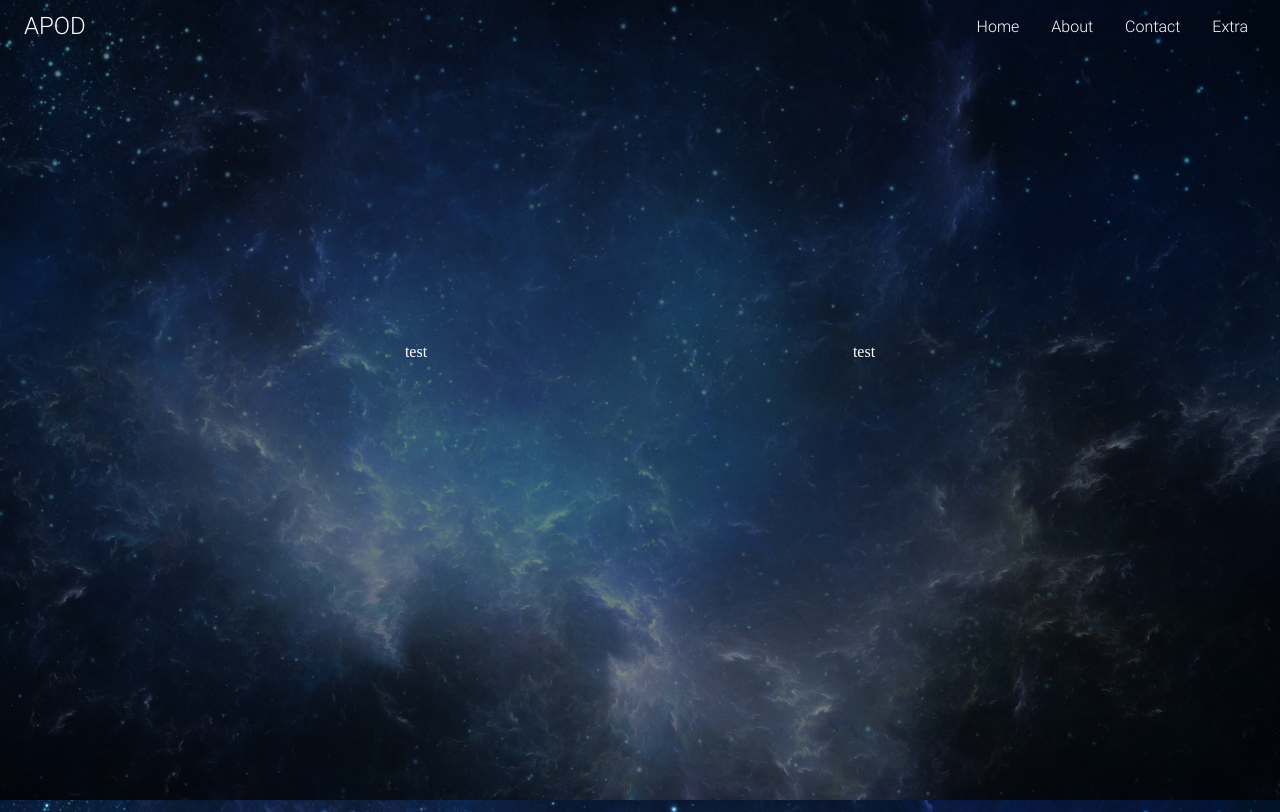
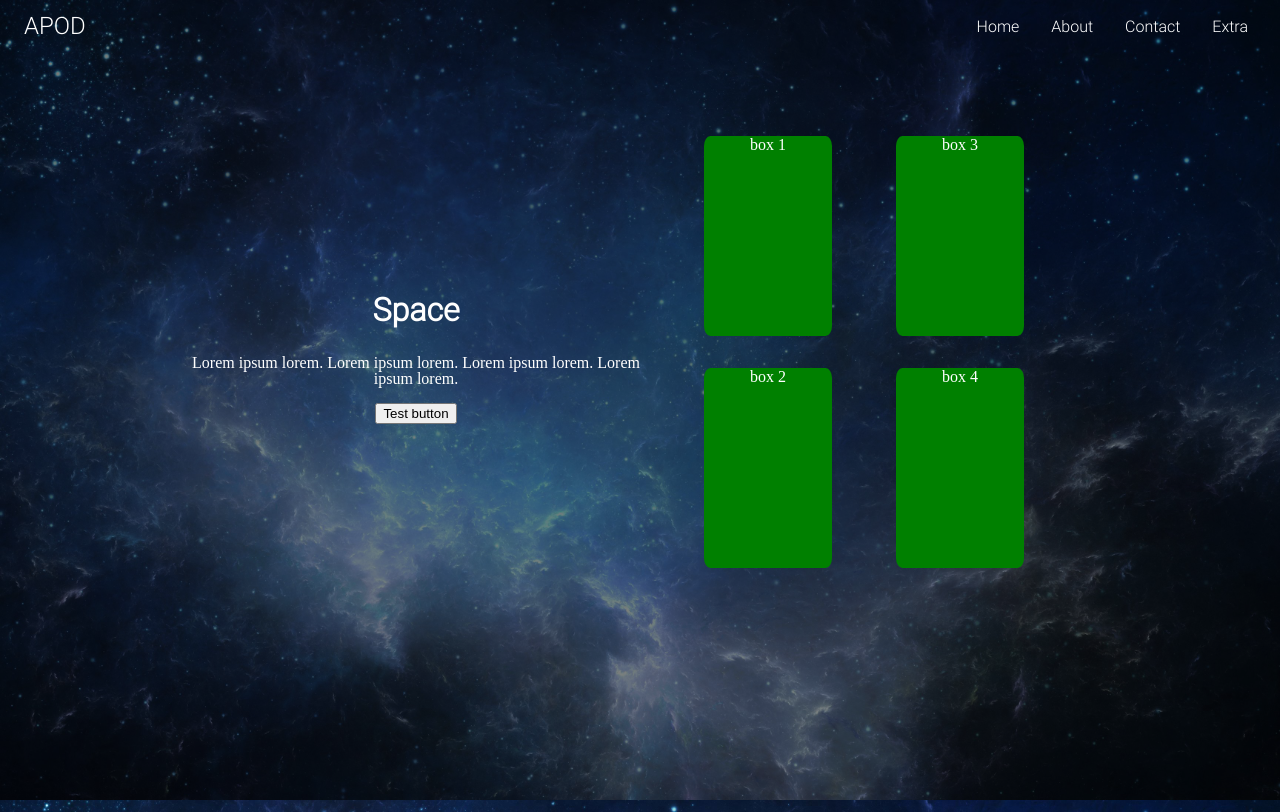
Before and after one commit to ronBP95/space_apod, a website: page public/index.html in a window 1280 px wide. Drawn offline with Linux system fonts and the light colour scheme.

Commit message:
Sample content added to homepage

```diff
--- a/public/css/style.css
+++ b/public/css/style.css
@@ -155,6 +155,7 @@ h1 {
 
 .homeLChild {
     display: flex;
+    flex-direction: column;
     justify-content: center;
     align-items: center;
     /* background: red; */
@@ -162,11 +163,13 @@ h1 {
     margin-top: 2.5rem;
     width: 35vw;
     height: 65vh;
+    line-height: 1em;
 }
 
 .homeRChild {
     display: flex;
-    justify-content: center;
+    flex-direction: row;
+    justify-content: space-evenly;
     align-items: center;
     /* background: green; */
     color: white;
@@ -174,3 +177,20 @@ h1 {
     width: 35vw;
     height: 65vh;
 }
+
+.homeCol1 {
+    display: flex;
+    flex-direction: column;
+}
+
+.homeCol2 {
+    display: flex;
+    flex-direction: column;
+}
+
+.homeBox {
+    width: 10vw;
+    height: 25vh;
+    background: green;
+    border-radius: 5%;
+}
--- a/public/index.html
+++ b/public/index.html
@@ -28,12 +28,25 @@
 
     <div class="homeCont">
         <div class="homeChild">
+
             <div class="homeLChild">
-                <p>test</p>
+                <h1>Space</h1>
+                <p>Lorem ipsum lorem. Lorem ipsum lorem. Lorem ipsum lorem. Lorem ipsum lorem.</p>
+                <button>Test button</button>
             </div>
 
             <div class="homeRChild">
-                <p>test</p>
+
+                <div class="homeCol1">
+                    <p class="homeBox">box 1</p>
+                    <p class="homeBox">box 2</p>
+                </div>
+
+                <div class="homeCol2">
+                    <p class="homeBox">box 3</p>
+                    <p class="homeBox">box 4</p>
+                </div>
+
             </div>
         </div>
     </div>
```
